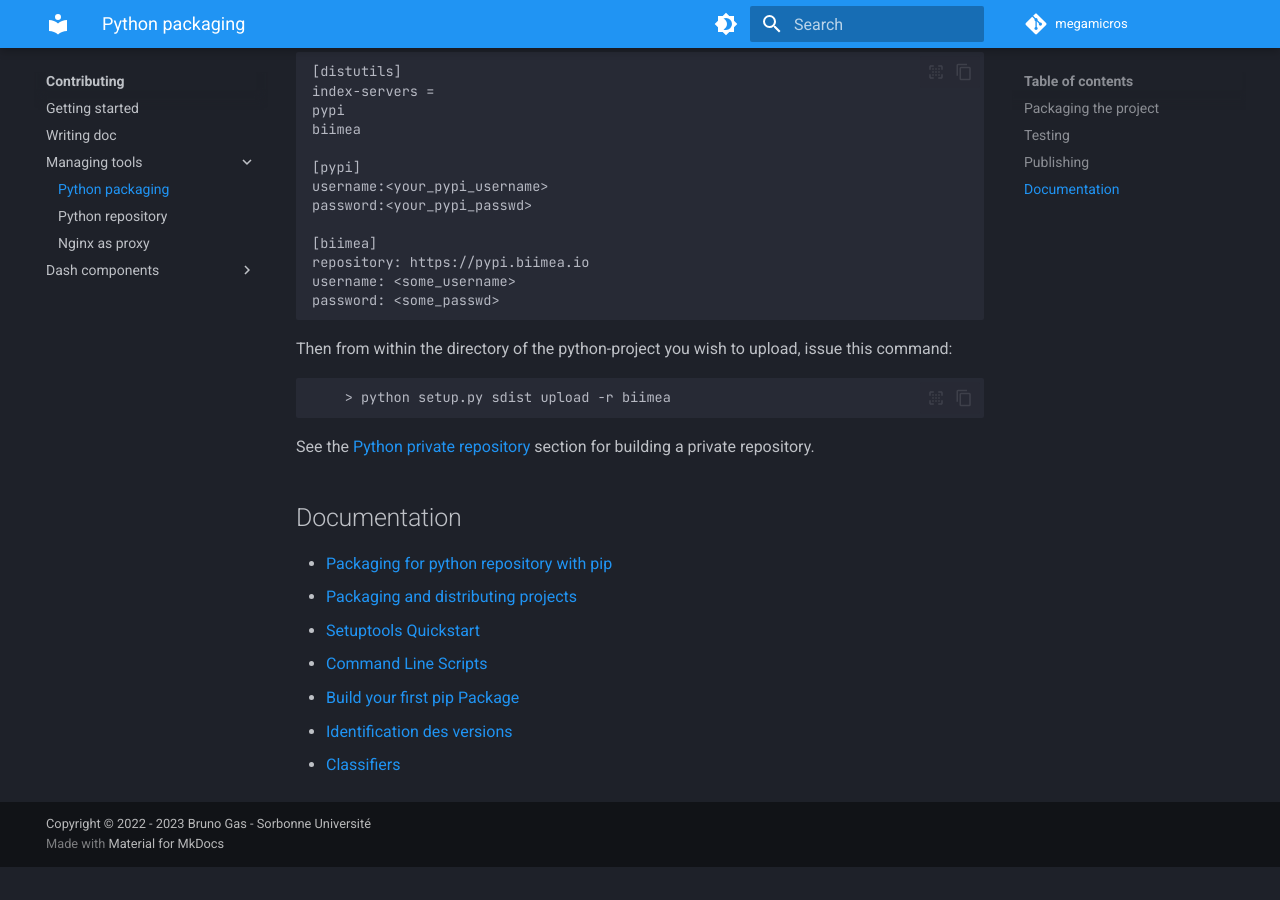
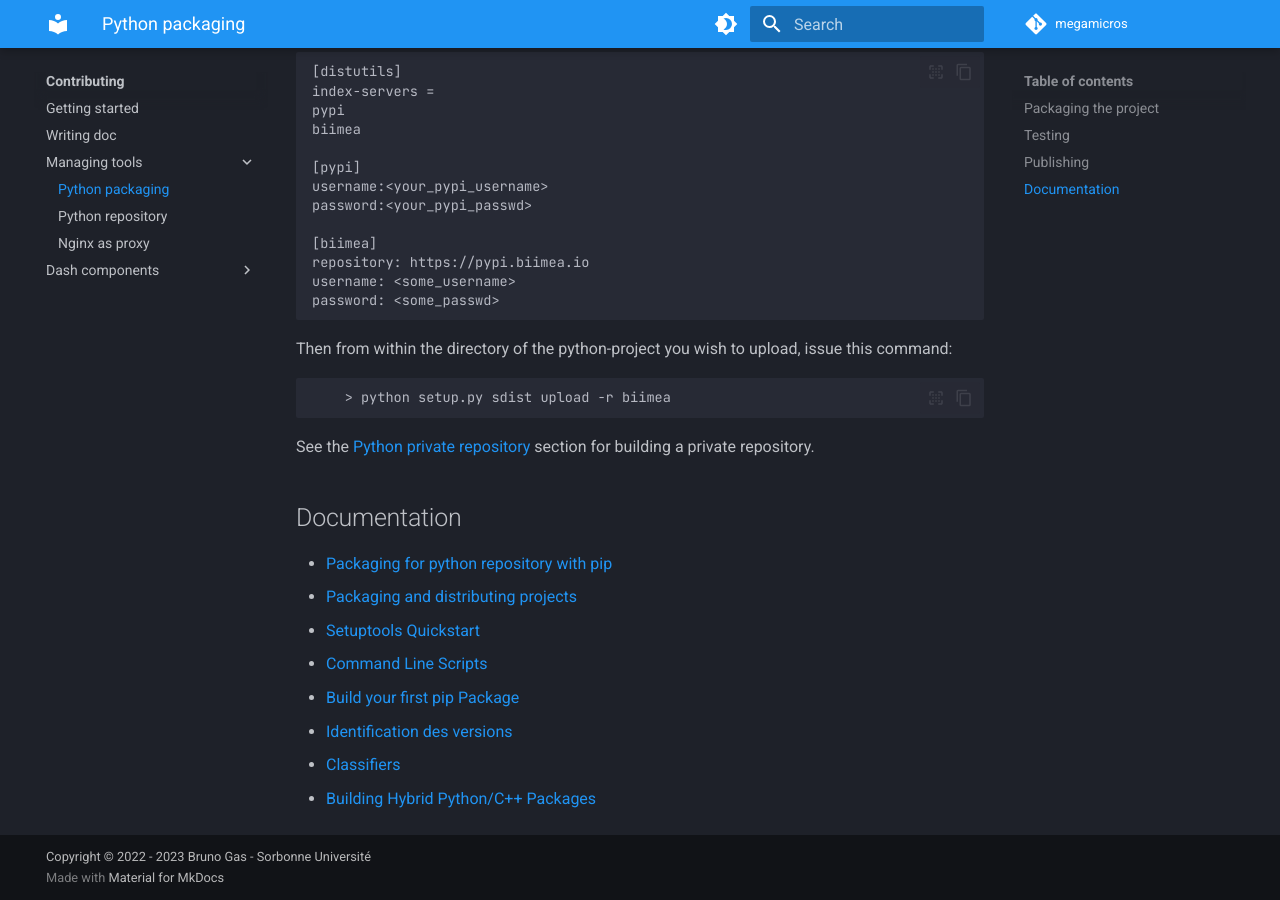
Before and after one commit to bimea/megamicros, an MkDocs documentation site: the page built from docs/dev/managing_tools/python_package.md, in a window 1280 px wide and 900 px high, scrolled down 2336 px. Built offline with MkDocs 1.6.1 and Material for MkDocs 9.7.7, drawn with Linux system fonts in a browser that asks for light colours; comment, search, counter and statistics services are not loaded; before the commit the page ends 3203 px from its top, so only the background shows below that.

Commit message:
2.0.7 release

```diff
--- a/docs/dev/managing_tools/python_package.md
+++ b/docs/dev/managing_tools/python_package.md
@@ -135,3 +135,4 @@ See the [Python private repository](python_repos.md) section for building a priv
 * [Build your first pip Package](https://dzone.com/articles/executable-package-pip-install)
 * [Identification des versions](https://www.python.org/dev/peps/pep-0440/)
 * [Classifiers](https://pypi.org/classifiers/)
+* [Building Hybrid Python/C++ Packages](https://python.plainenglish.io/building-hybrid-python-c-packages-8985fa1c5b1d)
```
